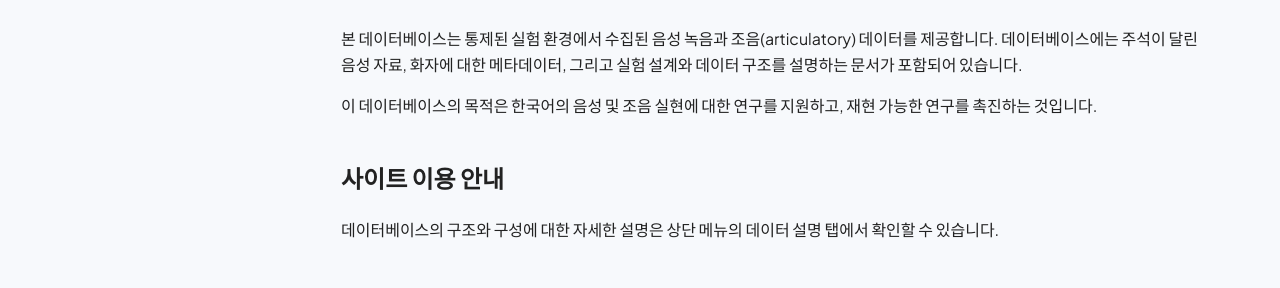
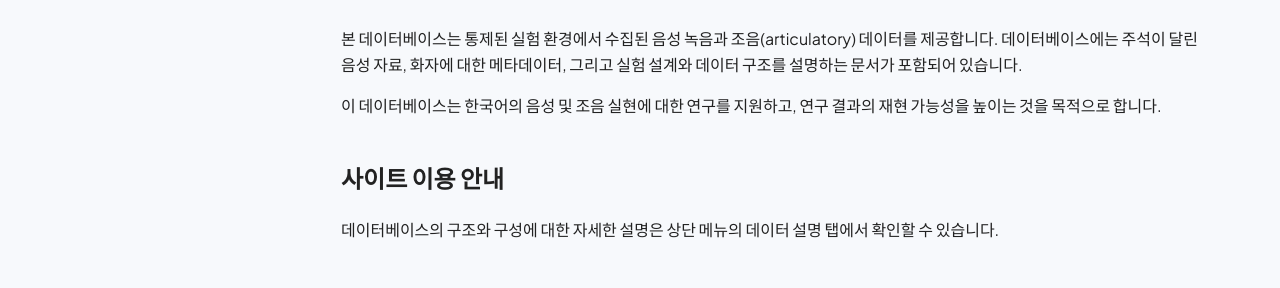
Before and after one commit to jiyoungj/jiyoungj.github.io, a Jekyll site: the page k-dad_demo/index_kor.html, which Jekyll copies as it is, in a window 1280 px wide. Shown: the part 346-634 px from the top of the page. Built offline with Jekyll 4.4.1, drawn with Linux system fonts in a browser that asks for light colours.

Commit message:
Update index_kor.html

```diff
--- a/k-dad_demo/index_kor.html
+++ b/k-dad_demo/index_kor.html
@@ -55,7 +55,7 @@
                 </p>
 
                 <p>
-                    이 데이터베이스의 목적은 한국어의 음성 및 조음 실현에 대한 연구를 지원하고, 재현 가능한 연구를 촉진하는 것입니다.
+                    이 데이터베이스는 한국어의 음성 및 조음 실현에 대한 연구를 지원하고, 연구 결과의 재현 가능성을 높이는 것을 목적으로 합니다.
                 </p>
 
                 <h2 id="2">사이트 이용 안내</h2>
```
